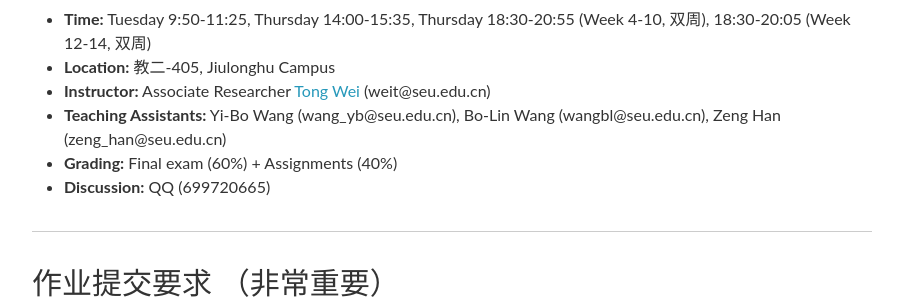
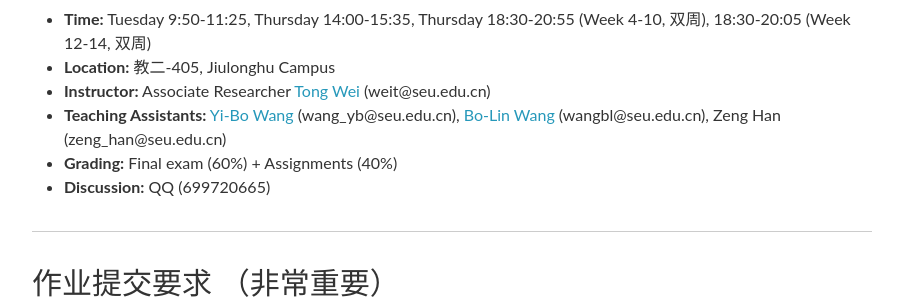
Before and after one commit to SEUML/ml-spring-2024, a Jekyll site: the page built from _pages/about.md, in a window 1280 px wide and 900 px high. Shown: the part 395-695 px from the top of the window, without its empty margins (188-1091 px from the left). Built offline with Jekyll 4.4.1, drawn with Linux system fonts in a browser that asks for light colours; nearby versions of some CDN libraries; comment, search, counter and statistics services are not loaded; part of the change alters nothing that is shown.

Commit message:
first commit

```diff
--- a/_pages/about.md
+++ b/_pages/about.md
@@ -15,7 +15,7 @@ This course will cover the fundamental principles and usage methods of classic m
 - **Time:** Tuesday 9:50-11:25, Thursday 14:00-15:35, Thursday 18:30-20:55 (Week 4-10, 双周), 18:30-20:05 (Week 12-14, 双周)
 - **Location:** 教二-405, Jiulonghu Campus
 - **Instructor:** Associate Researcher [Tong Wei](palm.seu.edu.cn/weit) (weit@seu.edu.cn)
-- **Teaching Assistants:**	Yi-Bo Wang (wang_yb@seu.edu.cn), Bo-Lin Wang (wangbl@seu.edu.cn), Zeng Han (zeng_han@seu.edu.cn)
+- **Teaching Assistants:**	[Yi-Bo Wang](http://palm.seu.edu.cn/homepage/wangyibo/demo/index.html) (wang_yb@seu.edu.cn), [Bo-Lin Wang](http://palm.seu.edu.cn/homepage/wangbolin/index.html) (wangbl@seu.edu.cn), Zeng Han (zeng_han@seu.edu.cn)
 - **Grading:**	Final exam (60%) + Assignments (40%)
 - **Discussion:** QQ (699720665)
 
```
